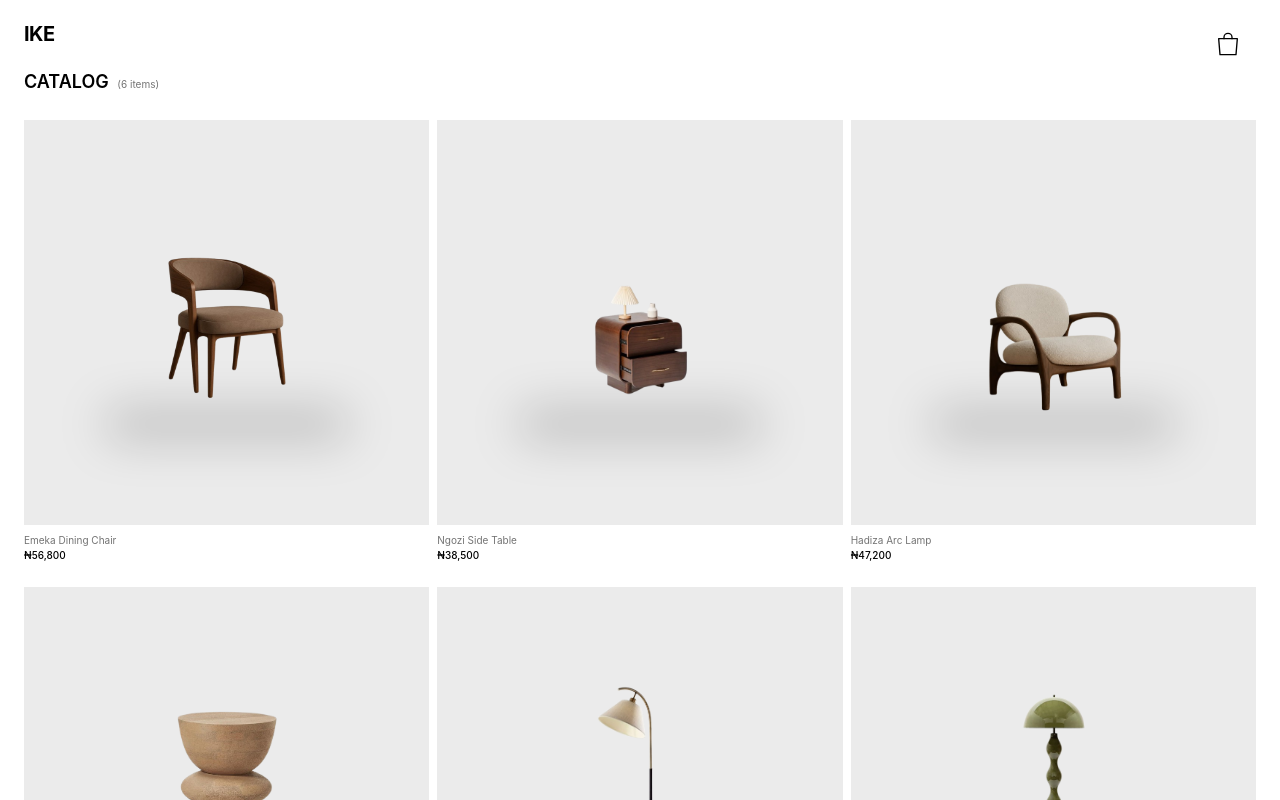
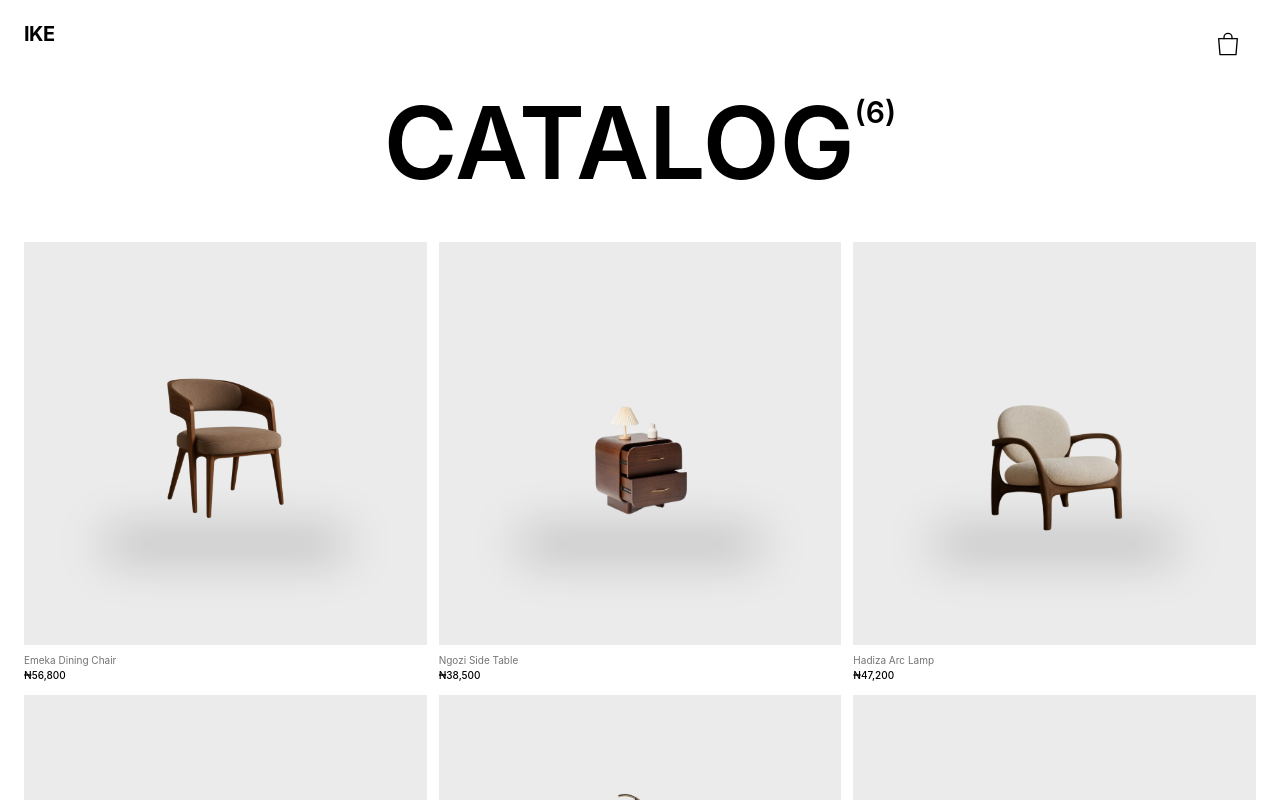
Before and after one commit to Deevyn9/kitty-cool-cart, a React (Vite) app: page / in a window 1280 px wide. Shown: the top 800 px of the page. Built offline with nearby package versions, Linux system fonts and the light colour scheme.

Commit message:
style: centralize section text, reduce vertical grid gap

```diff
--- a/src/features/catalog/CatalogGrid.tsx
+++ b/src/features/catalog/CatalogGrid.tsx
@@ -12,13 +12,13 @@ export function CatalogGrid() {
 
   return (
     <section>
-      <h1 className="mb-6 text-lg font-semibold">
-        CATALOG{" "}
-        <span className="ml-1 text-[10px] font-normal text-neutral-500">
-          ({products.length} items)
+      <h1 className="text-center mb-6 text-[100px] font-semibold">
+        CATALOG
+        <span className="relative -top-14 text-[30px] font-semibold">
+          ({products.length})
         </span>
       </h1>
-      <div className="grid grid-cols-3 gap-x-2 gap-y-6">
+      <div className="grid grid-cols-3 gap-x-3 gap-y-3">
         {products.map((p) => (
           <ProductTile key={p.id} product={p} onAdd={handleAdd} />
         ))}
```
